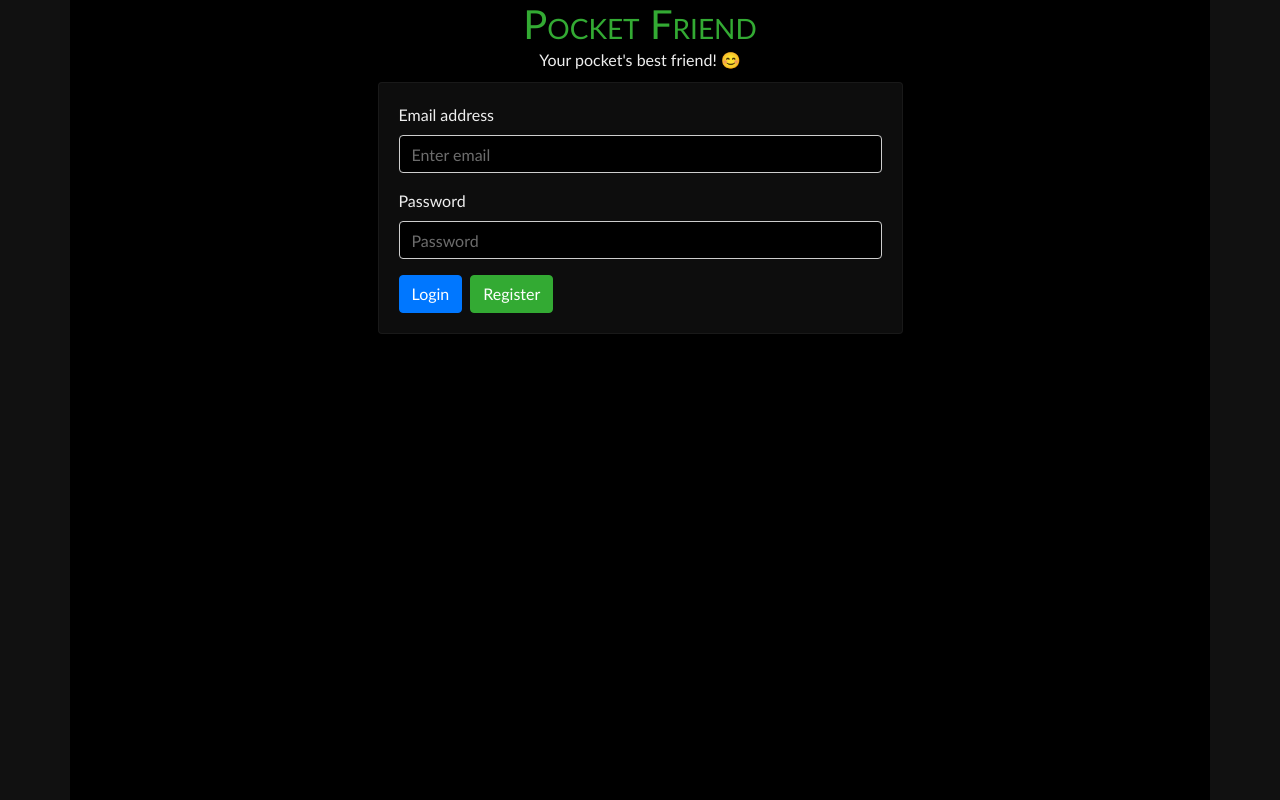
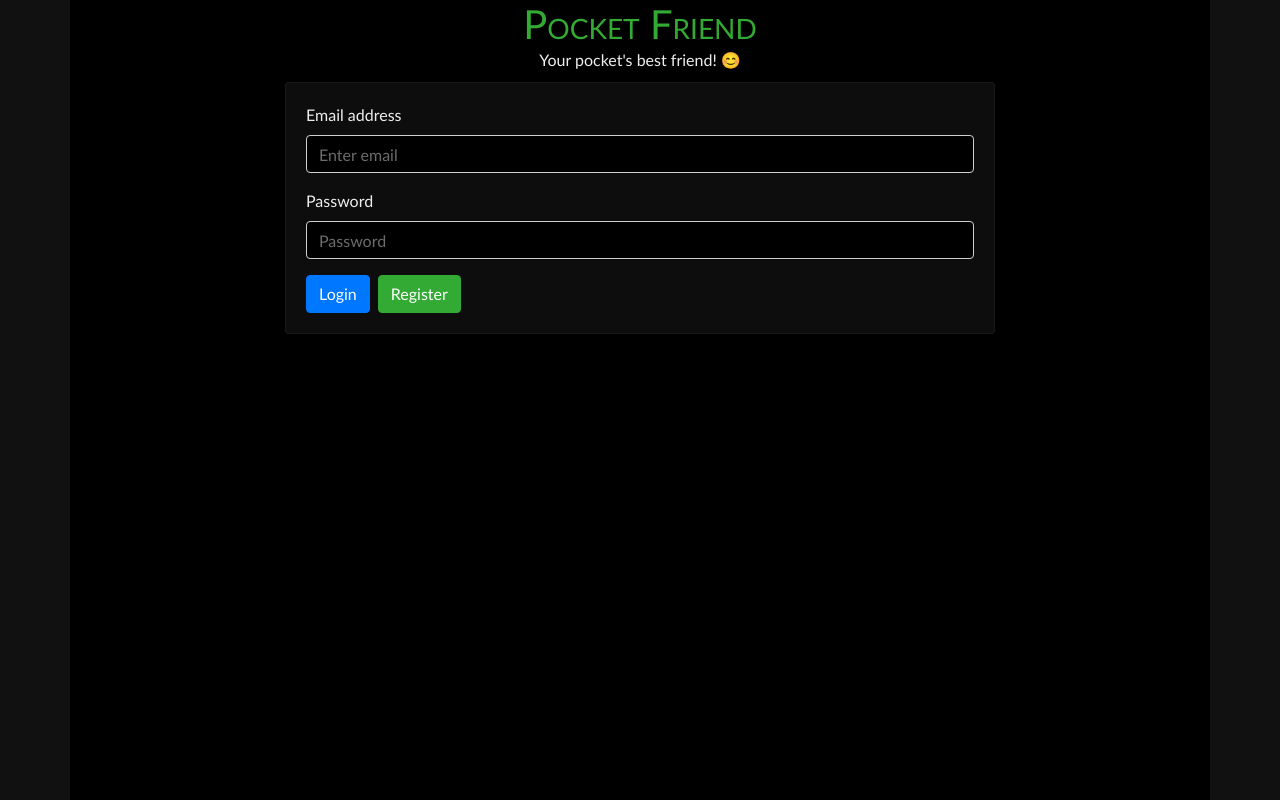
Before and after one commit to Atacan-Celikkol/pocket-friend, a React (Create React App) app: page /transactions#/login in a window 1280 px wide. Built offline with nearby package versions, Linux system fonts and the light colour scheme.

Commit message:
Col optimization

```diff
--- a/src/components/App/App.jsx
+++ b/src/components/App/App.jsx
@@ -20,10 +20,10 @@ const fakeAuth = {
 export default function App() {
   return (
     <HashRouter basename='/'>
-      <div id="main" className={'container dark'}>
+      <div id="main" className='container dark'>
         <Header />
 
-        <div className={'col-sm-12 col-lg-6 offset-lg-3'}>
+        <div className='col-sm-12 col-lg-8 offset-lg-2'>
 
 
           <Switch>
--- a/src/components/Header/Header.jsx
+++ b/src/components/Header/Header.jsx
@@ -5,7 +5,7 @@ import './Header.scss';
 class Header extends Component {
    render() {
       return (
-         <div className="header-container col-sm-12 col-lg-6 offset-lg-3">
+         <div className="header-container col-sm-12 col-lg-8 offset-lg-2">
             <div className="">
                <h1 className="text-success">Pocket Friend</h1>
                <span className="">Your pocket's best friend! {'😊'}</span>
```
